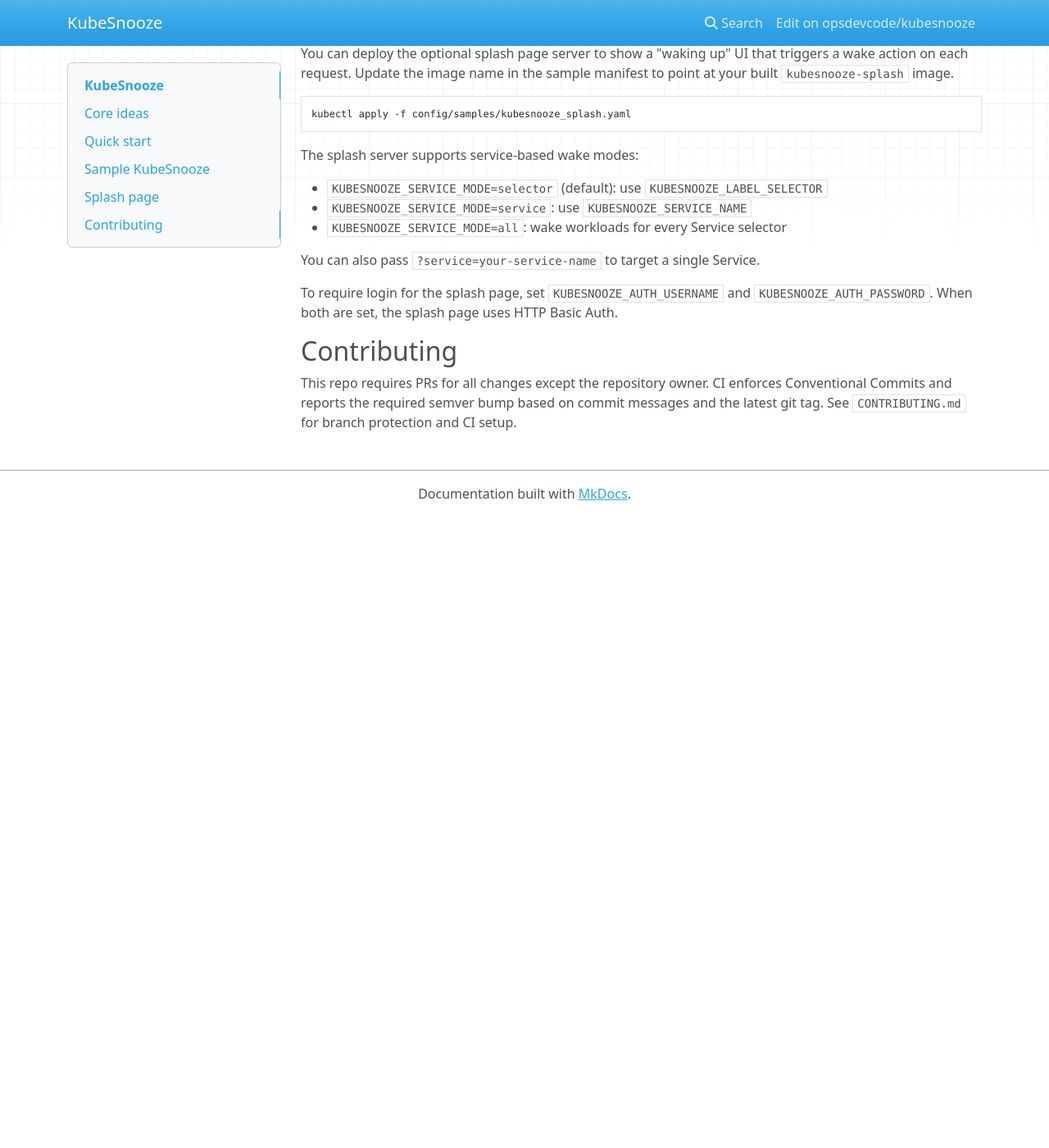
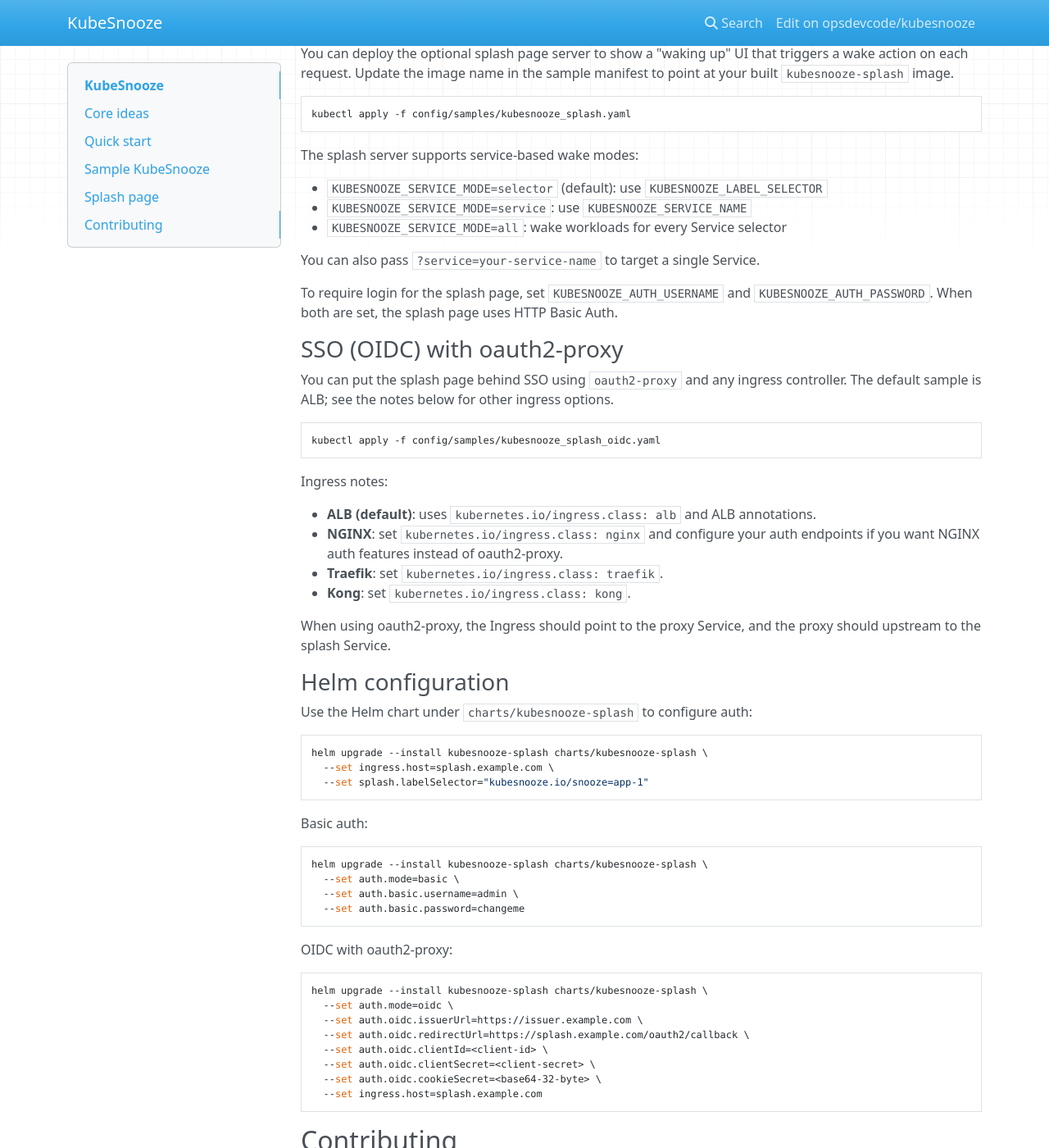
Before and after one commit to opsdevcode/kubesnooze, an MkDocs documentation site: the page built from docs/index.md, in a window 1280 px wide and 1400 px high, scrolled down 1279 px. Shown: the whole window at 82% size. Built offline with MkDocs 1.6.1, drawn with Linux system fonts in a browser that asks for light colours; nearby versions of some CDN libraries; before the commit the page ends 1909 px from its top, so only the background shows below that.

Commit message:
feat(sso/odic): - added feature for not oly login but also for ocid integration

````diff
--- a/docs/index.md
+++ b/docs/index.md
@@ -82,6 +82,59 @@ To require login for the splash page, set `KUBESNOOZE_AUTH_USERNAME` and
 `KUBESNOOZE_AUTH_PASSWORD`. When both are set, the splash page uses HTTP Basic
 Auth.
 
+### SSO (OIDC) with oauth2-proxy
+
+You can put the splash page behind SSO using `oauth2-proxy` and any ingress
+controller. The default sample is ALB; see the notes below for other ingress
+options.
+
+```sh
+kubectl apply -f config/samples/kubesnooze_splash_oidc.yaml
+```
+
+Ingress notes:
+
+- **ALB (default)**: uses `kubernetes.io/ingress.class: alb` and ALB annotations.
+- **NGINX**: set `kubernetes.io/ingress.class: nginx` and configure your auth
+  endpoints if you want NGINX auth features instead of oauth2-proxy.
+- **Traefik**: set `kubernetes.io/ingress.class: traefik`.
+- **Kong**: set `kubernetes.io/ingress.class: kong`.
+
+When using oauth2-proxy, the Ingress should point to the proxy Service, and
+the proxy should upstream to the splash Service.
+
+### Helm configuration
+
+Use the Helm chart under `charts/kubesnooze-splash` to configure auth:
+
+```sh
+helm upgrade --install kubesnooze-splash charts/kubesnooze-splash \
+  --set ingress.host=splash.example.com \
+  --set splash.labelSelector="kubesnooze.io/snooze=app-1"
+```
+
+Basic auth:
+
+```sh
+helm upgrade --install kubesnooze-splash charts/kubesnooze-splash \
+  --set auth.mode=basic \
+  --set auth.basic.username=admin \
+  --set auth.basic.password=changeme
+```
+
+OIDC with oauth2-proxy:
+
+```sh
+helm upgrade --install kubesnooze-splash charts/kubesnooze-splash \
+  --set auth.mode=oidc \
+  --set auth.oidc.issuerUrl=https://issuer.example.com \
+  --set auth.oidc.redirectUrl=https://splash.example.com/oauth2/callback \
+  --set auth.oidc.clientId=<client-id> \
+  --set auth.oidc.clientSecret=<client-secret> \
+  --set auth.oidc.cookieSecret=<base64-32-byte> \
+  --set ingress.host=splash.example.com
+```
+
 ## Contributing
 
 This repo requires PRs for all changes except the repository owner. CI enforces
````
Also changed, not shown: README.md (+53 -0 lines), 11 other files.
